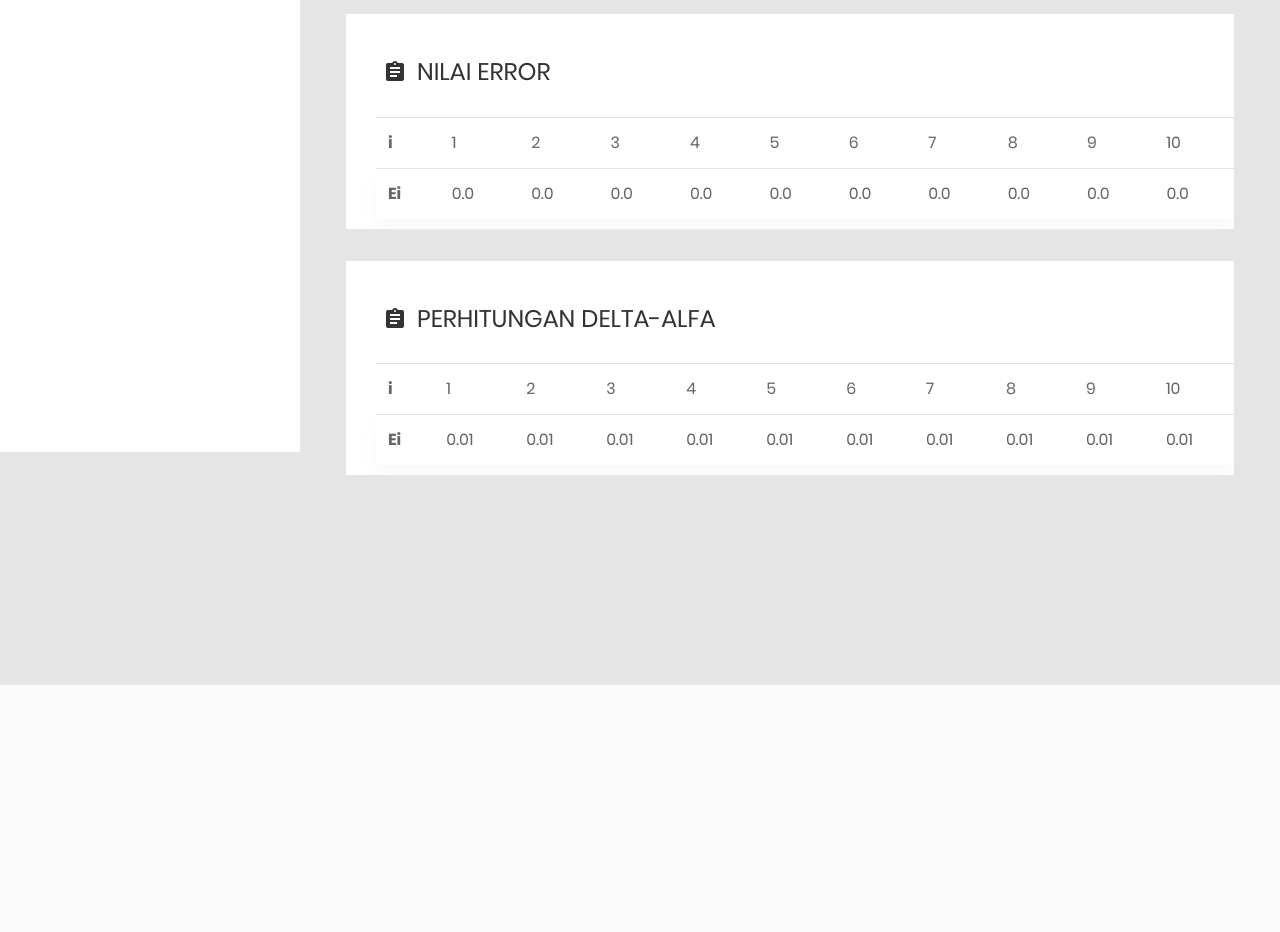
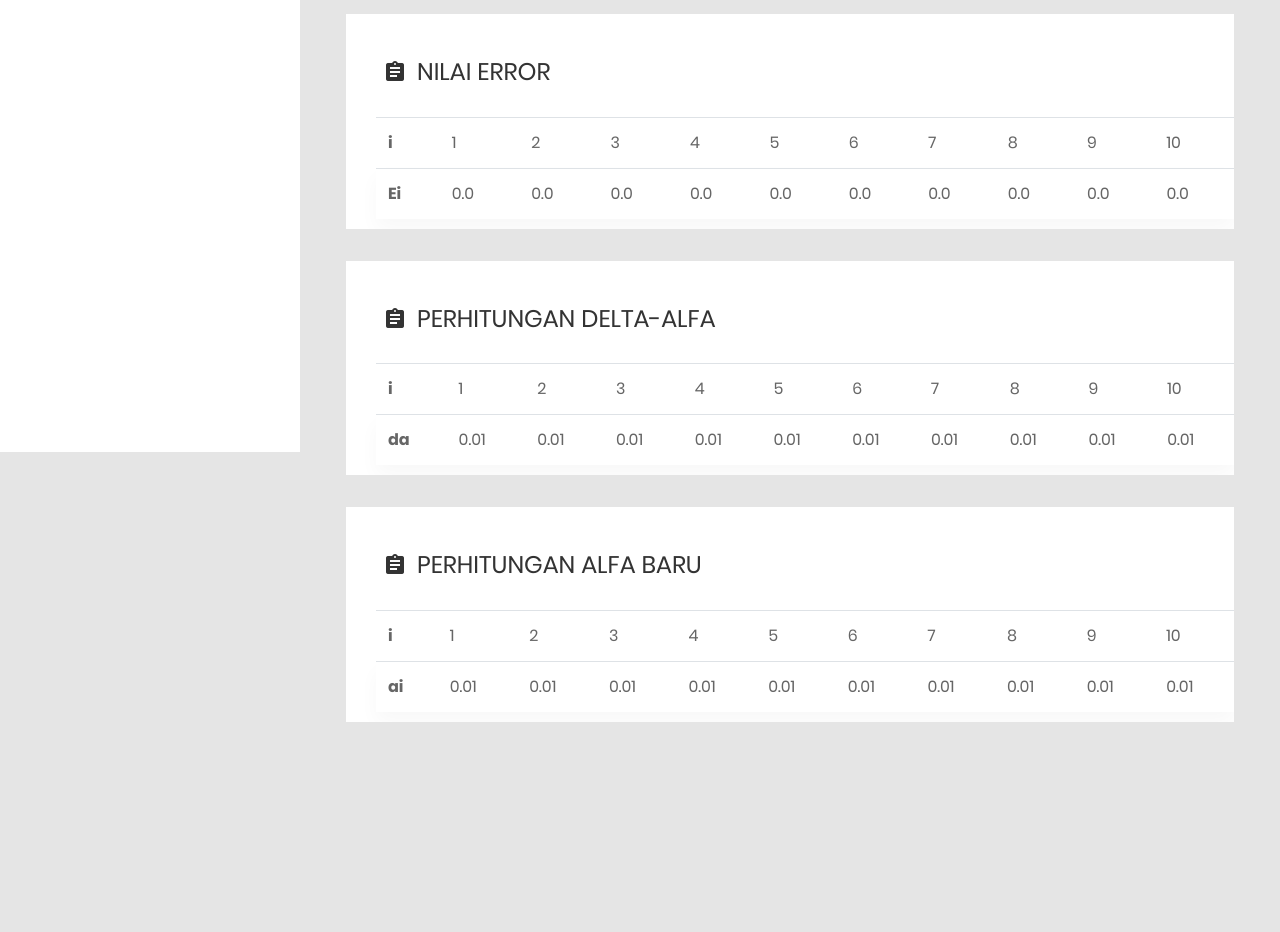
Before and after one commit to olif565/project2, a Django app: page /home/training/1/ in a window 1280 px wide. Shown: the part 778-1710 px from the top of the page. Before the commit the page ends 1463 px from the top, so only its background shows below. Run offline with Django 3.2, Linux system fonts and the light colour scheme; data comes from the database, SQL or seed files in the repository; some libraries are stand-ins or nearby versions.

Commit message:
perhitungan alfa baru

```diff
--- a/home/templates/home_training.html
+++ b/home/templates/home_training.html
@@ -102,7 +102,7 @@
                     </thead>
                     <tbody>
                         <tr class="tr-shadow">
-                            <td><b>Ei</b></td>
+                            <td><b>da</b></td>
                         {% for datax in data.data_delta_alfa %}
                             <td>{{ datax }}</td>
                         {% endfor %}
@@ -114,6 +114,37 @@
         </div>
         <!-- END PERHITUNGAN DELTA-ALFA-->
     </div>
+
+    <div class="col-lg-12">
+        <!-- PERHITUNGAN ALFA BARU-->
+        <div class="user-data m-b-30">
+            <h3 class="title-3 m-b-30">
+                <i class="zmdi zmdi-assignment"></i>PERHITUNGAN ALFA BARU
+            </h3>
+            <div class="table-responsive" style="padding: 0px 0px 10px 30px;">
+                <table class="table">
+                    <thead>
+                        <tr>
+                            <td><b>i</b></td>
+                            {% for data in data.n_data_normalisasi %}
+                                <td>{{ forloop.counter }}</td>
+                            {% endfor %}
+                        </tr>
+                    </thead>
+                    <tbody>
+                        <tr class="tr-shadow">
+                            <td><b>ai</b></td>
+                        {% for dataz in data.data_alfa_baru %}
+                            <td>{{ dataz }}</td>
+                        {% endfor %}
+                        </tr>
+                        <tr class="spacer"></tr>
+                    </tbody>
+                </table>
+            </div>
+        </div>
+        <!-- END PERHITUNGAN ALFA BARU-->
+    </div>
 </div>
 
 {% endblock %}
--- a/home/views/training.py
+++ b/home/views/training.py
@@ -97,3 +97,21 @@ def get_delta_alfa(data_error_rate):
     }
 
     return delta_alfa
+
+def get_alfa_baru(data_delta_alfa):
+
+    # alpha
+    a = 0
+
+    data_alfa_baru = []
+
+    for i, x in enumerate(data_delta_alfa):
+
+        ab = a + x
+        data_alfa_baru.append(ab)
+
+    alfa_baru = {
+        'data_alfa_baru': data_alfa_baru
+    }
+
+    return alfa_baru
--- a/home/views/view_training.py
+++ b/home/views/view_training.py
@@ -20,13 +20,15 @@ class IndexView(ListView):
 
         data_error_rate = training.get_error_rate(n_list_data_matriks)['data_error_rate']
         data_delta_alfa = training.get_delta_alfa(data_error_rate)['data_delta_alfa']
+        data_alfa_baru = training.get_alfa_baru(data_delta_alfa)['data_alfa_baru']
 
         context = {
             'level': level,
             'n_data_normalisasi': n_data_normalisasi,
             'n_list_data_matriks_view': n_list_data_matriks_view,
             'data_error_rate': data_error_rate,
-            'data_delta_alfa': data_delta_alfa
+            'data_delta_alfa': data_delta_alfa,
+            'data_alfa_baru' : data_alfa_baru
         }
 
         return context
```
